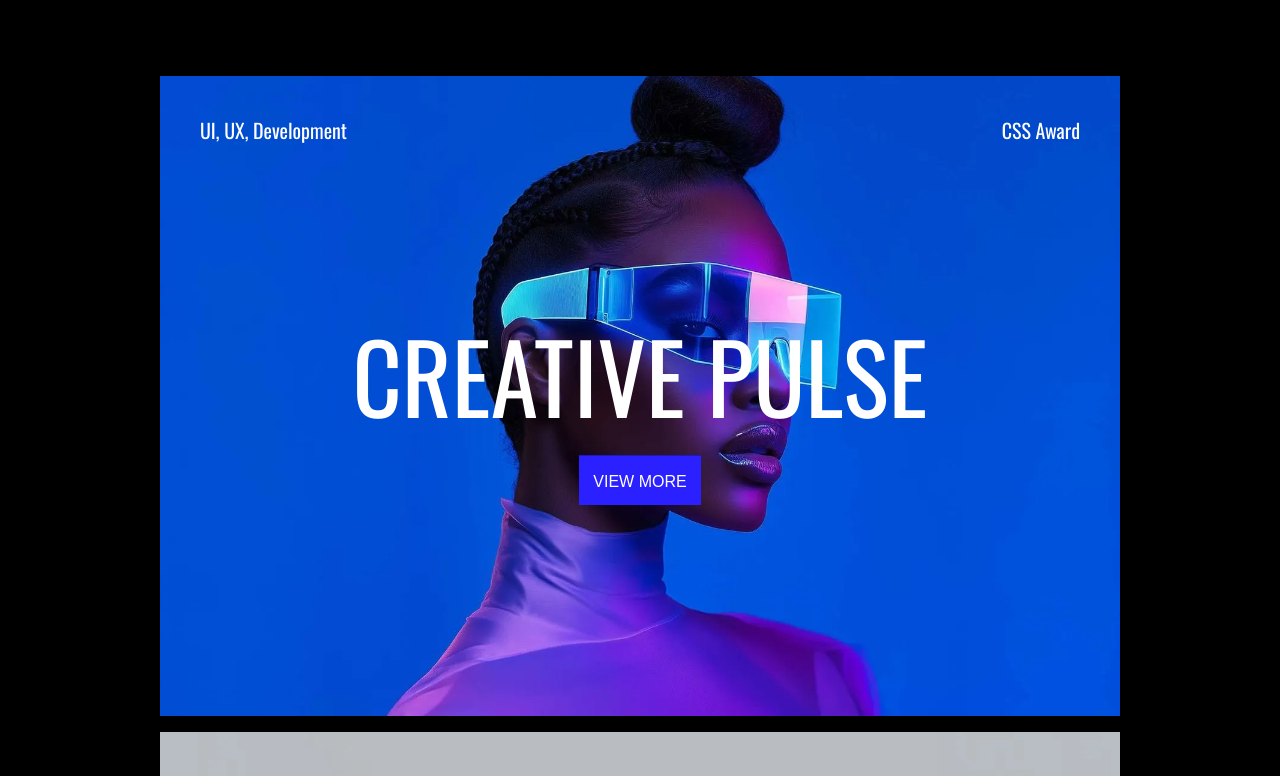
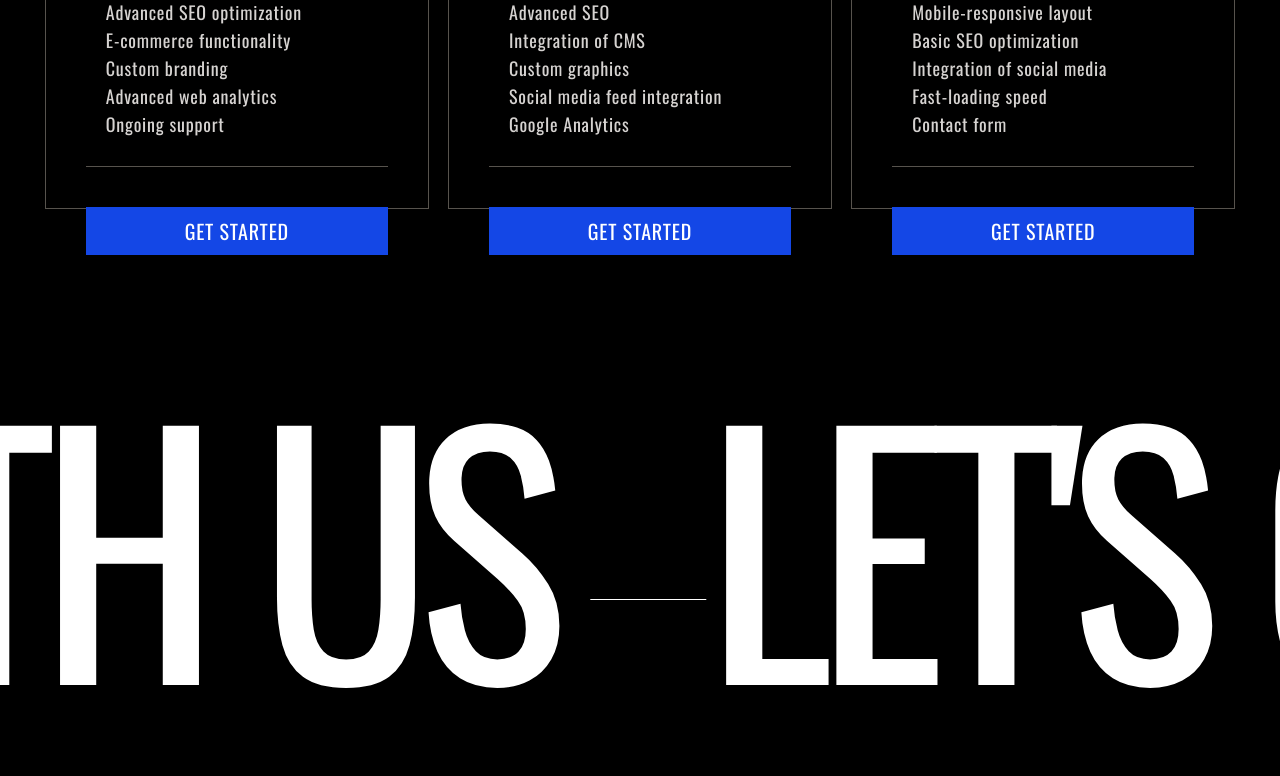
Before and after one commit to HoreaMatei/layout-project, a React (Vite) app: page /plans in a window 1280 px wide. Before the commit this address led to /. Shown: the part 1360-2136 px from the top of the page. Built offline with nearby package versions, Linux system fonts and the light colour scheme; a web font is replaced by a local one.

Commit message:
plans page

```diff
--- a/src/App.tsx
+++ b/src/App.tsx
@@ -11,6 +11,8 @@ import {
 import Works from "./pages/works/Works";
 import CreativePulse from "./projects/DynamicProjectsPage";
 import DynamicProjectsPage from "./projects/DynamicProjectsPage";
+import Plans from "./pages/plans/Plans";
+import GrowthPackage from "./pages/plans/GrowthPackage";
 
 const App: React.FC = () => {
   return (
@@ -20,11 +22,14 @@ const App: React.FC = () => {
         <Route path="/" element={<Home />} />
         <Route path="/about" element={<About />} />
         <Route path="/works" element={<Works />} />
+        <Route path="/growth-package" element={<GrowthPackage />} />
+
         <Route path="/projects/creative-pulse" element={<CreativePulse />} />
         {/*
         <Route path="/contact" element={<Contact />} /> */}
         <Route path="/projects/:pageId" element={<DynamicProjectsPage />} />
-        <Route path="*" element={<Navigate to="/" replace />} />
+        {/* <Route path="*" element={<Navigate to="/" replace />} /> */}
+        <Route path="/plans" element={<Plans />} />
       </Routes>
     </Router>
   );
--- a/src/components/ContactComponent.tsx
+++ b/src/components/ContactComponent.tsx
@@ -50,12 +50,6 @@ const ContactComponent: React.FC = () => {
             <div key={index} className="flex flex-col gap-1.5">
               <h1 className="text-2xl text-stone-500 mb-4">{group.category}</h1>
               {group.items.map((item, subIndex) => (
-                // <div className="group ">
-                //   <p className="text-2xl underline1 group" key={subIndex}>
-                //     {item.name}
-                //     <span className="absolute left-0 bottom-0 w-0 h-[2px] bg-white transition-all duration-300 group-hover:w-full"></span>
-                //   </p>
-                // </div>
                 <p
                   key={subIndex}
                   className="relative text-2xl group whitespace-nowrap cursor-pointer  "
--- a/src/components/Navbar.tsx
+++ b/src/components/Navbar.tsx
@@ -3,7 +3,7 @@ import "./Navbar.css";
 
 const Navbar = () => {
   return (
-    <div className="navbar_main_div   ">
+    <div className="navbar_main_div sticky top-0   ">
       <img className="nav_img" src="/logo.avif" alt="logo" />
       <div className="navigation_buttons">
         <Link className="nav-link" to="/">
--- a/src/components/Plan.tsx
+++ b/src/components/Plan.tsx
@@ -42,7 +42,11 @@ const Plan: React.FC<PlanProps> = ({ imgUrl, index }) => {
             <MediaComponent />
           </div>
 
-          <Button text="explore plans" className="w-[200px] text-center" />
+          <Button
+            linkTo="/plans"
+            text="explore plans"
+            className="w-[200px] text-center"
+          />
         </div>
       </div>
     </div>
--- a/src/components/Title.tsx
+++ b/src/components/Title.tsx
@@ -8,7 +8,7 @@ interface TitleProps {
 
 const Title: React.FC<TitleProps> = ({ text, className }) => {
   return (
-    <div className="sticky top-0 z-0  ">
+    <div className="sticky top-20 z-0  ">
       <div className="">
         <div className="relative flex ">
           <h1
--- /dev/null
+++ b/src/pages/plans/GrowthPackage.tsx
@@ -0,0 +1,45 @@
+import React from "react";
+import Title from "../../components/Title";
+import MovingTextComponent from "../../components/MovingTextComponent";
+import ContactComponent from "../../components/ContactComponent";
+
+const GrowthPackage: React.FC = () => {
+  return (
+    <div>
+      <Title className="h-[38vh] z-40 text-[26vh]" text="growth package" />
+
+      <div className="w-screen relative tracking-wider bg-black pt-40 h-[100vh]">
+        <div className="w-[90vw] border-[0.4px] border-stone-700 p-10 m-auto h-[66vh]">
+          <div className="border-b-[0.4px] flex flex-col gap-6 pb-10 w-[100%] border-stone-700">
+            <h1 className="text-2xl uppercase">growth package</h1>
+            <p className="text-xl text-stone-400">
+              Designed for businesses that need more functionality and
+              customization as they grow.
+            </p>
+            <h1 className="text-2xl">$2500 USD</h1>
+          </div>
+
+          <div className="mt-5 border-b-[0.4px] border-stone-700 flex flex-col gap-5 w-[100%] pb-10">
+            <h2 className="text-xl">What's Included</h2>
+            <ul className="flex flex-col gap-1 text-stone-400 pl-5">
+              <li>Custom Website</li>
+              <li>Advanced SEO</li>
+              <li>Integration of CMS</li>
+              <li>Custom graphics</li>
+              <li>Social media feed integration</li>
+              <li>Google Analytics</li>
+            </ul>
+          </div>
+          <button className="hover:brightness-80 cursor-pointer bg-blue-700 w-[100%] h-12 text-lg mt-10">
+            GET STARTED
+          </button>
+        </div>
+      </div>
+
+      <MovingTextComponent />
+      <ContactComponent />
+    </div>
+  );
+};
+
+export default GrowthPackage;
--- /dev/null
+++ b/src/pages/plans/Plans.tsx
@@ -0,0 +1,106 @@
+import React from "react";
+import Title from "../../components/Title";
+import { li } from "framer-motion/client";
+import MovingTextComponent from "../../components/MovingTextComponent";
+import ContactComponent from "../../components/ContactComponent";
+
+const packages = [
+  {
+    name: "Premium Package",
+    description:
+      "Ideal for growing businesses needing advanced features and enhanced functionality.",
+    price: 3500,
+    currency: "USD",
+    features: [
+      "Custom website design",
+      "Advanced SEO optimization",
+      "E-commerce functionality",
+      "Custom branding",
+      "Advanced web analytics",
+      "Ongoing support",
+    ],
+  },
+  {
+    name: "Growth Package",
+    description:
+      "Designed for businesses that need more functionality and customization as they grow.",
+    price: 2500,
+    currency: "USD",
+    features: [
+      "Custom website",
+      "Advanced SEO",
+      "Integration of CMS",
+      "Custom graphics",
+      "Social media feed integration",
+      "Google Analytics",
+    ],
+  },
+  {
+    name: "Starter Package",
+    description:
+      "Perfect for small businesses or individuals looking to establish a strong online presence.",
+    price: 1500,
+    currency: "USD",
+    features: [
+      "Custom website design",
+      "Mobile-responsive layout",
+      "Basic SEO optimization",
+      "Integration of social media",
+      "Fast-loading speed",
+      "Contact form",
+    ],
+  },
+];
+
+const Plans: React.FC = () => {
+  return (
+    <div className="tracking-wider">
+      <Title className="h-[90vh] text-[48vh]" text="Plans" />
+
+      <div className="lg:w-screen pt-40  h-[100vh] bg-black relative">
+        <div className=" w-[93vw] justify-between m-auto h-[92vh]  flex flex-row flex-wrap ">
+          {packages.map((pkg, i) => (
+            <div
+              key={i}
+              className=" p-10 gap-10 flex flex-col lg:w-[30vw] border-[0.5px] border-stone-600 h-[80%]"
+            >
+              <div className="flex flex-col">
+                <div className="pb-7 flex flex-col gap-5 border-b-[0.5px] border-stone-600">
+                  <h1 className="text-3xl uppercase">{pkg.name} </h1>
+                  <p className="text-xl text-stone-300">{pkg.description}</p>
+                  <div className="text-3xl ">
+                    ${pkg.price} {pkg.currency}
+                  </div>
+                </div>
+              </div>
+              <div className="flex flex-col gap-4 pb-7 border-b-[0.5px] border-stone-600">
+                <h1 className="text-lg">What's Included:</h1>
+                <ul className="ml-5 text-lg text-stone-300">
+                  {pkg.features.map((feature, index) => (
+                    <li key={index}>{feature}</li>
+                  ))}
+                </ul>
+              </div>
+
+              <div className="flex flex-col text-center items-center gap-5">
+                <button className="h-12 uppercase text-xl hover:brightness-80 cursor-pointer bg-blue-700 w-[100%]">
+                  get started
+                </button>
+                <a href="/growth-package" className="text-3xl">
+                  View More
+                </a>
+              </div>
+            </div>
+          ))}
+        </div>
+      </div>
+
+      <div className="pt-20 relative bg-black">
+        <MovingTextComponent />
+        <ContactComponent />
+      </div>
+    </div>
+  );
+};
+
+export default Plans;
```
